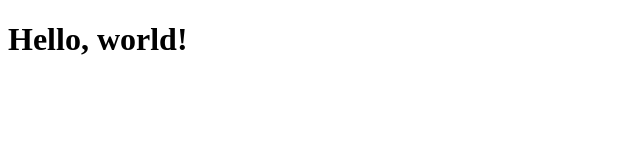
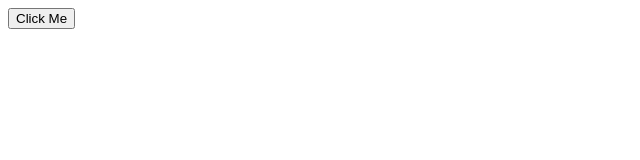
Before and after one commit to meryemselicioglu/OAPlatform, a plain HTML site: page index.html in a window 1280 px wide. Shown: the whole page, without its empty margins (0-640 px from the left). Drawn offline with Linux system fonts and the light colour scheme.

Commit message:
Update index.html

```diff
--- a/index.html
+++ b/index.html
@@ -1,9 +1,15 @@
 <!DOCTYPE html>
 <html>
-  <head>
-    <title>My Web Page</title>
-  </head>
-  <body>
-    <h1>Hello, world!</h1>
-  </body>
+<head>
+  <title>Empty Web Page</title>
+</head>
+<body>
+  <button onclick="myFunction()">Click Me</button>
+
+  <script>
+    function myFunction() {
+      alert('Button clicked!');
+    }
+  </script>
+</body>
 </html>
```
